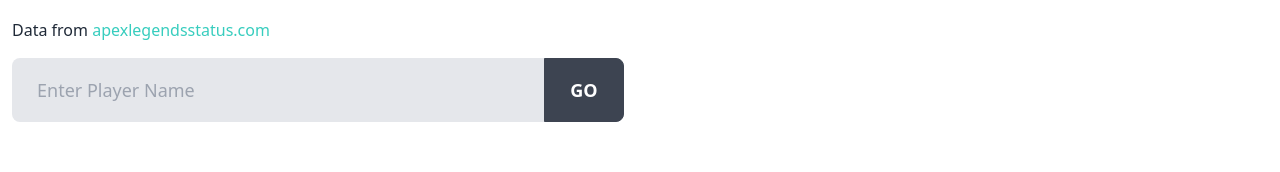
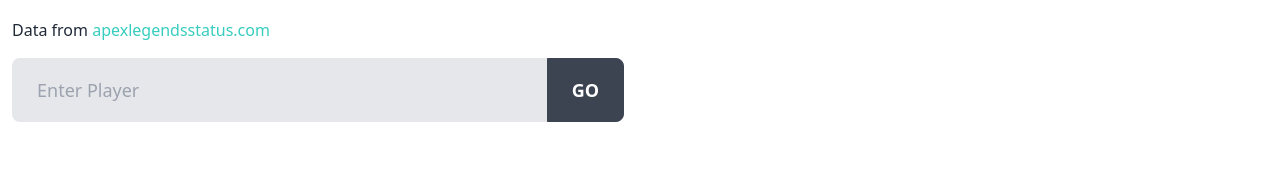
Before and after one commit to 9dnsb/apex-legends-stat-tracker, a React (Create React App) app: page /playersearch in a window 1280 px wide. Shown: the part 281-453 px from the top of the page. Built offline with nearby package versions, Linux system fonts and the light colour scheme.

Commit message:
fixed cutoff placeholder

```diff
--- a/src/pages/Players.jsx
+++ b/src/pages/Players.jsx
@@ -36,14 +36,14 @@ function Players() {
               <div className="relative">
                 <input
                   type="text"
-                  className="w-full pr-40 bg-gray-200 input input-lg text-black"
-                  placeholder="Enter Player Name"
+                  className="w-full pr-10 bg-gray-200 input input-lg text-black"
+                  placeholder="Enter Player"
                   value={text}
                   onChange={handleChange}
                 />
                 <button
                   type="submit"
-                  className="absolute top-0 right-0 rounded-l-none w-20  btn btn-lg"
+                  className="absolute top-0 right-0 rounded-l-none w-15 sm:20  btn btn-lg"
                 >
                   Go
                 </button>
```
